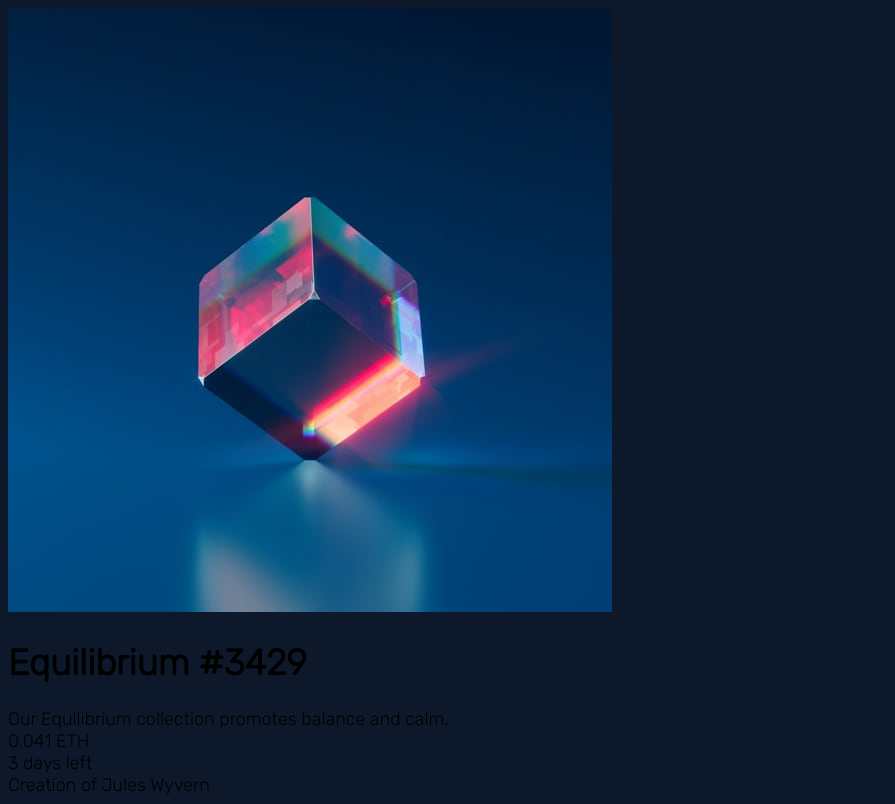
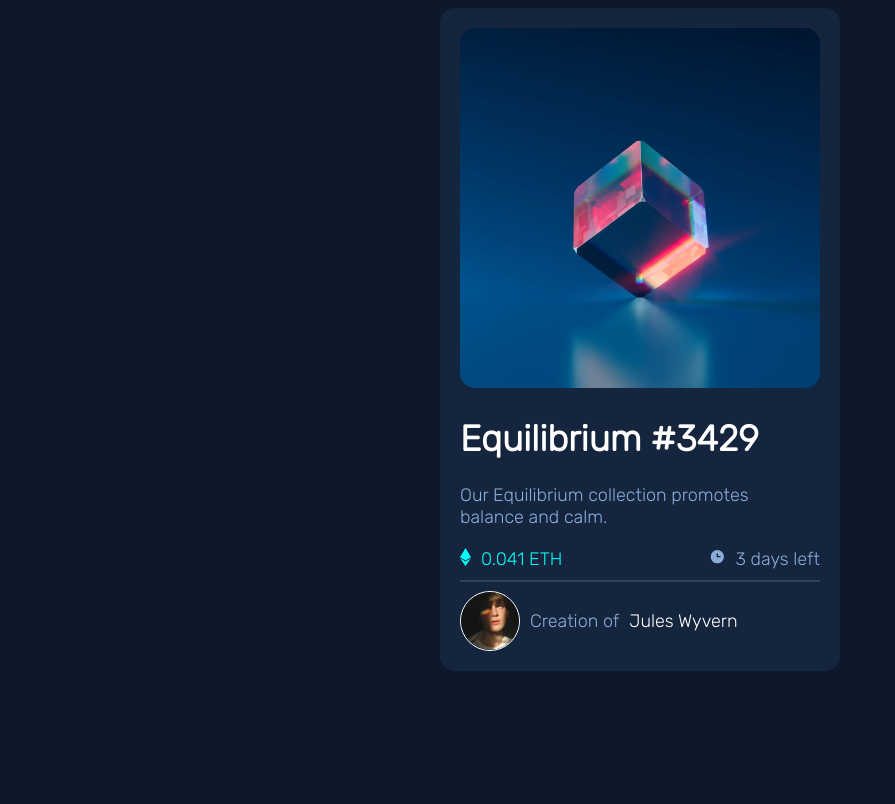
Before and after one commit to Gerard-B-dev/nft-preview-card-component-main, a plain HTML site: page nft-preview-card-component-main/index.html in a window 1280 px wide. Shown: the whole page, without its empty margins (0-895 px from the left). Drawn offline with Linux system fonts and the light colour scheme; a web font is replaced by a local one.

Commit message:
finalizado

```diff
--- a/nft-preview-card-component-main/index.html
+++ b/nft-preview-card-component-main/index.html
@@ -7,6 +7,7 @@
   <link rel="icon" type="image/png" sizes="32x32" href="./images/favicon-32x32.png">
 
   <title>Frontend Mentor | NFT preview card component</title>
+
 
   <link rel="preconnect" href="https://fonts.googleapis.com">
 <link rel="preconnect" href="https://fonts.gstatic.com" crossorigin>
@@ -20,13 +21,19 @@
    <div class="card_content">
     <img class="card_image" src="images/image-equilibrium.jpg" alt="cube">
     <h1 class="card_title">Equilibrium #3429</h1>
-    <div class="card_description">Our Equilibrium collection promotes balance and calm.</div>
+    <div class="card_description">Our Equilibrium collection promotes <br> balance and calm.</div>
+
     <div class="card_type">
-      <div class="card_crypto">0.041 ETH</div>
-      <div class="card_time">3 days left</div>
+      <div class="card_crypto"><div class="icon">
+        <svg width="11" height="18" xmlns="http://www.w3.org/2000/svg"><path d="M11 10.216 5.5 18 0 10.216l5.5 3.263 5.5-3.262ZM5.5 0l5.496 9.169L5.5 12.43 0 9.17 5.5 0Z" fill="#00FFF8"/></svg>
+      </div> 0.041 ETH</div>
 
+      <div class="card_time"> <div class="icon">
+        <svg width="17" height="17" xmlns="http://www.w3.org/2000/svg"><path d="M8.305 2.007a6.667 6.667 0 1 0 0 13.334 6.667 6.667 0 0 0 0-13.334Zm2.667 7.334H8.305a.667.667 0 0 1-.667-.667V6.007a.667.667 0 0 1 1.334 0v2h2a.667.667 0 0 1 0 1.334Z" fill="#8BACD9"/></svg>
+      </div> 3 days left</div>
     </div>
-    <div class="card_footer">Creation of Jules Wyvern</div>
+    <hr>
+    <div class="card_footer"> <img src="images/image-avatar.png" alt="card_avatar" class="card_avatar">Creation of <span>Jules Wyvern</span></div>
   </div>
 </div>
 </body>
--- a/nft-preview-card-component-main/style.css
+++ b/nft-preview-card-component-main/style.css
@@ -1,9 +1,85 @@
 html {
     font-size: 18px;
+}
+
+* {
+    box-sizing: border-box;
 }
 
 body {
     background-color:  hsl(217, 54%, 11%);
     font-family: 'AR One Sans', sans-serif;
     font-family: 'Rubik', sans-serif;
+    display: flex;
+    justify-content: center;
+
 }
+
+.card {
+    background-color:hsl(216, 50%, 16%) ;
+    border-radius: 15px;
+    width: 400px;
+
+}
+
+.card_content {
+    margin: 20px;
+    padding: ;
+
+}
+
+img.card_image {
+    border-radius: 15px;
+    width: 100%
+}
+
+.card_title {
+    color:hsl(0, 0%, 100%)
+}
+
+.card_description {
+    color: hsl(215, 51%, 70%);
+}
+
+.card_type {
+    display: flex;
+    justify-content: space-between;
+    margin-top: 20px;
+}
+
+.card_crypto {
+    color:hsl(178, 100%, 50%);
+    display: flex;
+    gap: 10px
+}
+
+.card_time {
+    display: flex;
+    gap: 10px;
+    color: hsl(215, 51%, 70%)
+}
+
+hr {
+    border : 1px solid hsl(215, 32%, 27%);
+}
+
+.icon {
+    display: inline;
+}
+
+img.card_avatar {
+    width: 60px;
+    border: 1px solid white;
+    border-radius: 30px;
+}
+
+.card_footer {
+    display: flex;
+    align-items: center;
+    gap: 10px;
+    color: hsl(215, 51%, 70%);
+}
+
+span {
+    color: white
+}
```
